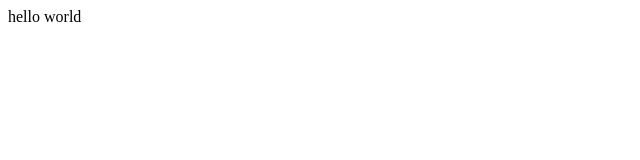
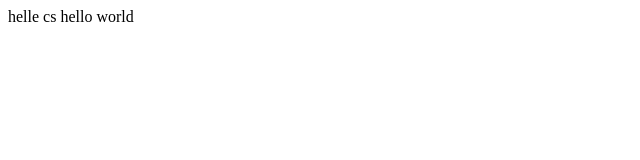
Before and after one commit to scarfair/git-demo-01, a plain HTML site: page index.html in a window 1280 px wide. Shown: the full height of the page, 0-640 px from the left. Drawn offline with Linux system fonts and the light colour scheme.

Commit message:
增加了标题

```diff
--- a/index.html
+++ b/index.html
@@ -9,7 +9,9 @@
 </head>
 
 <body>
+    <hi>helle cs</hi>
     hello world
+
 </body>
 
 </html>
```
